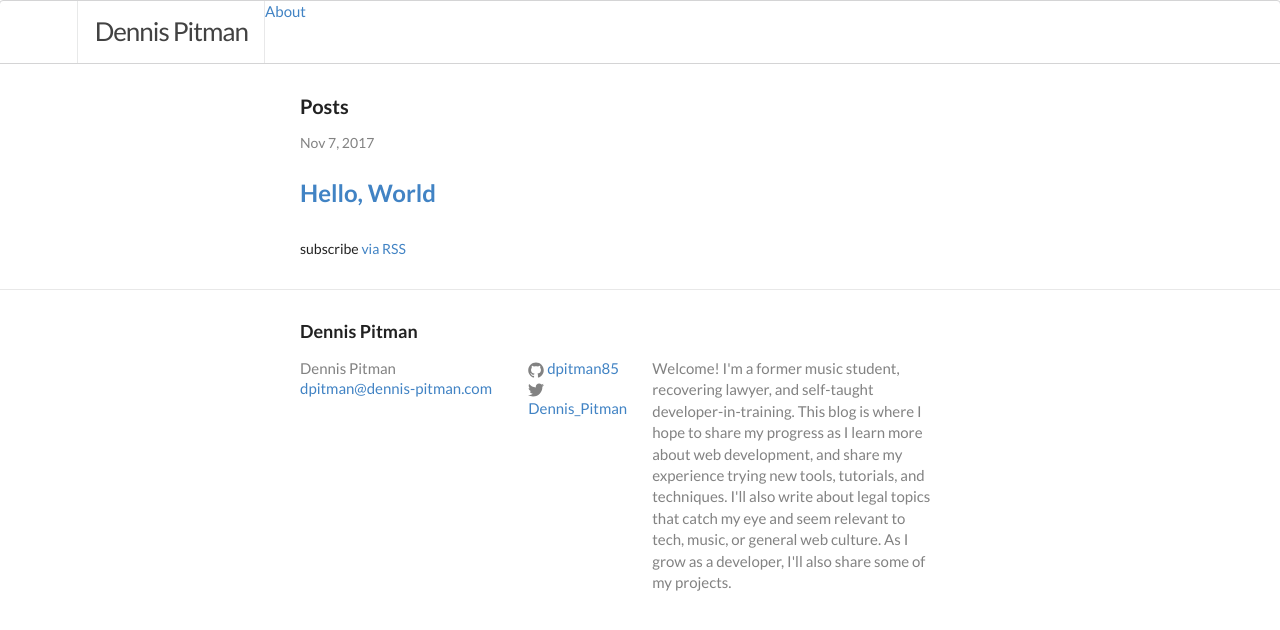
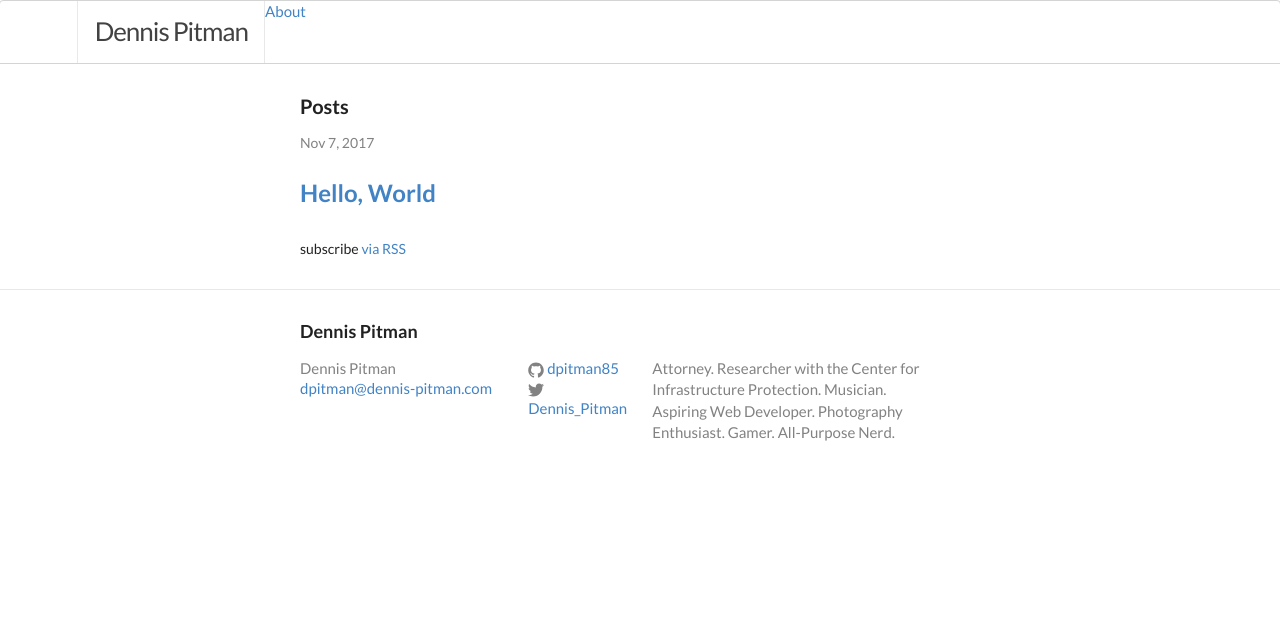
Before and after one commit to dpitman85/dpitman85.github.io, a Jekyll site: the page built from index.html, in a window 1280 px wide. Shown: the top 630 px of the page. Built offline with Jekyll 4.4.1, drawn with Linux system fonts in a browser that asks for light colours.

Commit message:
Changed Description

```diff
--- a/_config.yml
+++ b/_config.yml
@@ -9,11 +9,7 @@
 title: Dennis Pitman
 email: dpitman@dennis-pitman.com
 description: > # this means to ignore newlines until "baseurl:"
-  Welcome!  I'm a former music student, recovering lawyer, and self-taught developer-in-training.
-  This blog is where I hope to share my progress as I learn more about web development,
-  and share my experience trying new tools, tutorials, and techniques.  I'll also
-  write about legal topics that catch my eye and seem relevant to tech, music, or
-  general web culture.  As I grow as a developer, I'll also share some of my projects.
+  Attorney. Researcher with the Center for Infrastructure Protection. Musician. Aspiring Web Developer. Photography Enthusiast. Gamer. All-Purpose Nerd.
 baseurl: "" # the subpath of your site, e.g. /blog
 url: "https://dpitman85.github.io" # the base hostname & protocol for your site
 twitter_username: Dennis_Pitman
```
